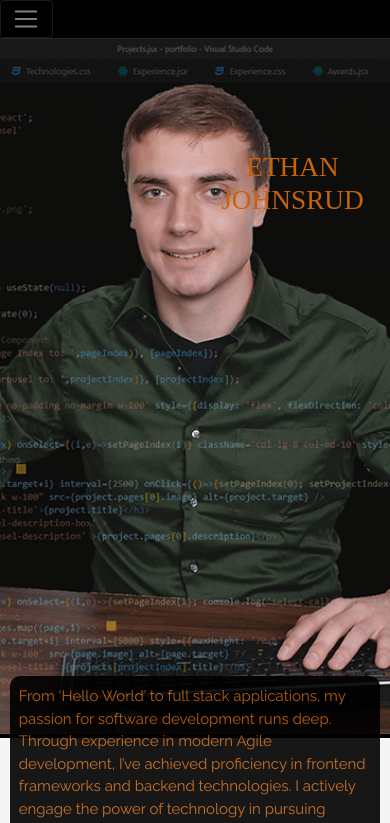
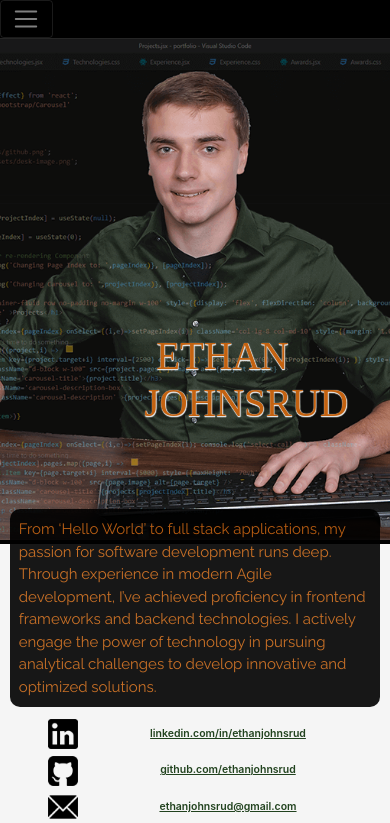
Before and after one commit to ethanjohnsrud/portfolio, a React (Create React App) app: page / in a window 390 px wide. Shown: the top 823 px of the page. Built offline with nearby package versions, Linux system fonts and the light colour scheme; a web font is replaced by a local one.

Commit message:
Text and Image Improvments

```diff
--- a/src/Cover/Cover.css
+++ b/src/Cover/Cover.css
@@ -1,15 +1,16 @@
 #cover-image {
-  height: 83vh;
+  height: 82vh;
   min-width: 100%;
   object-fit: cover;
+  object-position: top;
   top: 0;
-  margin-bottom: 1.50rem;
+  margin-bottom: 0.5rem;
   border-bottom: 0.3rem solid black;
 }
-/* Phone */
-@media screen and (max-width: 600px){
+ /* Phone and tablet */
+ @media only screen and (max-width: 992px){
   #cover-image {
-    height: '40vh';
+    height: 60vh;
   }
 }
 #name {
@@ -19,10 +20,15 @@
     font-size: 7vw;
     position: absolute;
     top: 10%;
-    right: 5%;
+    right: 3%;
     max-width: 40%;
     white-space: pre-wrap;
     text-align: center;
+
+    text-shadow: 0.1vw 0.1vw 1px #e0e0e0,
+    0.1vw 0.2vw 1px #e0e0e0,
+    0.1vw 0.2vw 1px #e0e0e0,
+    0.1vw 0.3vw 1px #e0e0e0;
   }
   #about-caption {
     position: absolute;
@@ -34,11 +40,14 @@
     background-color: black;
     opacity: 0.85;
   }
-  /* Phone */
-  @media screen and (max-width: 992px){
+  /* Phone and tablet */
+  @media only screen and  (max-width: 992px) and  (min-height: 500px){
     #name {
-      width: 100%;
+      font-size: 10vw;
+      right: 23%;
+      width: 75%;
       white-space: pre-wrap;
+      top: 34%;
     }
     #about-caption {
       position: relative;
@@ -46,8 +55,8 @@
       left: 0;
       right: 0;
       margin: auto;
-      bottom: 10vh;
-      margin-bottom: -10vh;
+      bottom: 5vh;
+      margin-bottom: -4vh;
       opacity: 0.9;
     }
   }
@@ -66,8 +75,8 @@
     margin: 1% 10%;
     /* color: whitesmoke; */
   }
-  /* Phone and tablet */
-  @media screen and (max-width: 600px){
+  /* Phone */
+  @media only screen and  (max-width: 992px){
     #contact-information {
       text-align: center;
       margin: auto;
@@ -80,8 +89,8 @@
   color: var(--green);
   overflow: hidden;
 }
-@media screen and (max-width: 600px){
+@media only screen and (max-width: 992px){
   .contact-text {
-    font-size: 0.6rem;
+    font-size: 0.7rem;
   }
 }
--- a/src/Cover/Cover.jsx
+++ b/src/Cover/Cover.jsx
@@ -29,10 +29,10 @@ const Cover = ({passRef}) => {
         JOHNSRUD</h1>
         <div className='container row' style={{position: 'relative', minWidth: '100%'}}>
             {information.map((info)=>
-                <div key={info.text} className='col-md-3 col-sm-6' >
+                <div key={info.text} className='col-lg-3 col-sm-6' >
                     <a data-tip data-for={info.text + '-tip'} href={info.link} target='_blank' rel="noopener noreferrer"  style={{display: 'flex', flexDirection: 'row', width: '100%', margin: '1% 10%'}}>
                         <img src={info.icon} alt={info.text} style={{width: '2rem', height: '2rem'}}></img>
-                        <h3 className='link contact-text' style={{fontSize: '0.8rem', margin: 'auto', fontWeight: '600', color: 'var(--green)'}}>{info.text}</h3>
+                        <h3 className='link contact-text' style={{}}>{info.text}</h3>
                     </a>
                     <Tip id={info.text + '-tip'}><span>{info.prompt}</span></Tip>
                 </div>
--- a/src/Experience/Experience.css
+++ b/src/Experience/Experience.css
@@ -146,7 +146,7 @@ hr {
     transform:scale(1.35);
 }
 /* phone  */
-@media screen and (max-width: 769px){
+@media only screen and (max-width: 769px){
     #experience-section {
         margin: 3%;
     }
--- a/src/Experience/Experience.jsx
+++ b/src/Experience/Experience.jsx
@@ -9,7 +9,7 @@ const Experience = ({passRef}) => {
 
     const EXPERIENCES=[
         {position: 'Software Developer', company: 'Fasetto', time: '2020 - 2021', link: 'https://www.fasetto.com/', icon: fasetto,
-            summary: '•  Implemented frequent Q&A testing, version control; enabling smooth flow from demonstrating prototypes though iterating development to final production and release.\n• Coordinated communication between client and project manager on development progress and expectations; allowing the team to stay on schedule and reducing confusion.\n• Designed publication, prints, and digital design; improving company marketing and product recognition',
+            summary: '•  Implemented frequent Q&A testing, version control; enabling smooth flow from demonstrating prototypes though iterating development to final production and release.\n• Coordinated communication between client and project manager on development progress and expectations; allowing the team to stay on schedule and reducing confusion. \n• Designed publication, prints, and digital design; improving company marketing and product recognition',
             achievements: [{title: 'Navigated the full software lifecycle in developing Concept Environment:',
                 list: ['1) Brainstorming Ideas', '2) Mock Prototypes', '3) Feature Development', '4) Client User Interface', '5) Backend Server Organization', '6) Market Research', '7) Version Control Management', '8) Marketing', '9) Production Release', '10) Deployment',
                 ]},
--- a/src/Projects/Projects.css
+++ b/src/Projects/Projects.css
@@ -65,19 +65,19 @@
     max-width: 15.0rem; */
     cursor: pointer;
   }
-  @media screen and (max-width: 600px){
+  @media only screen and (max-width: 600px){
     .project-list {
       width: 75vw;
       max-height: 25vh;
     }
   }
-  @media screen and (min-width: 768px){
+  @media only screen and (min-width: 768px){
     .project-list {
       width: 35vw;
       max-height: 22vh;
     }
   }
-  @media screen and (min-width: 992px){
+  @media only screen and (min-width: 992px){
     .project-list {
       width: 20vw;
       max-height: 18vh;
@@ -268,7 +268,7 @@
   }
 }
 
-@media screen and (min-width: 992px){
+@media only screen and (min-width: 992px){
   .carousel-box {
    margin: 0 10%;
   }
@@ -416,7 +416,7 @@
   border-bottom-left-radius: 1.0rem;
 
 }
-.carousel-demo {
+.carousel-demo-button {
   z-index: 6;
   position: absolute;
   top: 3rem;
@@ -434,3 +434,7 @@
   padding: 0.5rem;
   cursor: pointer;
 }
+.carousel-demo-button-invert {
+  color: var(--orange);
+  background-color: black;
+}
--- a/src/Projects/ProjectsContent.jsx
+++ b/src/Projects/ProjectsContent.jsx
@@ -74,6 +74,12 @@ const ProjectsContent = () => {
         }
     }, 5000);
 
+    //Regular Interval, Toggle Demo Flashes
+    const [invertDemo, setInvertDemo] = useState(false);
+    useAutoPlay(()=>{
+        setInvertDemo(previous => !previous);
+    }, 750);
+
     //Whether to Display Side Arrows
     const allowPrevious = () => previewMode ? false : (pageIndex > 0);
     const allowNext = () => previewMode ? false : (pageIndex < (projects[projectIndex].pages.length-1));
@@ -125,9 +131,10 @@ const ProjectsContent = () => {
                 <div className='' key={projects[projectIndex].pages[pageIndex].target+pageIndex+projects[projectIndex].title} style={{height: 'calc(min(1200px, 100vw) * 0.537)', width: projects[projectIndex].pages[pageIndex].type == 'vertical-scroll' ? '100%' : '', maxHeight: '75vh', overflowY: projects[projectIndex].pages[pageIndex].type == 'vertical-scroll' ? 'scroll' : 'hidden', margin: '0.25rem auto'}} >
                     <ProjectMedia projectIndex={projectIndex} pageIndex={pageIndex} carouselRef={carouselRef} />
                     <h3 className='carousel-title' >{projects[projectIndex].title}</h3>
-                    {projects[projectIndex].demo && projects[projectIndex].demo!='' ?
-                        <a data-tip data-for={projects[projectIndex].pages[pageIndex].target + '-tip'} href={projects[projectIndex].demo} target='_blank' rel="noopener noreferrer" className='' >
-                        <h3 className='carousel-demo' >DEMO</h3></a> : <section className='none'></section>}
+                    {(projects[projectIndex].demo && projects[projectIndex].demo!='') ?
+                        <a data-tip data-for={'project-demo-tip'} href={projects[projectIndex].demo} target='_blank' rel="noopener noreferrer" className='' >
+                        <h3 className={`carousel-demo-button${invertDemo ? ' carousel-demo-button-invert' : ''}`} >DEMO</h3></a> : <section className='none'></section>}
+                        <Tip id={'project-demo-tip'}><span>Click to See</span></Tip>
                     {projects[projectIndex].pages[pageIndex].type == 'vertical-scroll' ? <div></div>
                     : <div id='describe-box' className='carousel-description-box' >
                         <p className='carousel-description' style={{paddingBottom: previewMode ? '0.4rem' : ''}} >{projects[projectIndex].pages[pageIndex].description}</p>
--- a/src/Projects/ProjectsData.jsx
+++ b/src/Projects/ProjectsData.jsx
@@ -149,7 +149,7 @@ const projects = [ //Target no spaces or Caps
         {target: 'umd-alive-stories', content: umdAliveStories, type: 'vertical-scroll', description: ''},
         {target: 'umd-alive-commits', content: umdAliveCommits, type: 'video', description: 'Our team used github version control to manage our project files.  I became familiar with git commands, practicing frequent commits, and managing version conflicts.'},
     ]},
-    {target: 'terrarium-control', title: 'Terrarium Control', github: 'https://github.com/ethanjohnsrud/project-manager', hours: 50, caption: 'Automation and Remote API Control',
+    {target: 'terrarium-control', title: 'Terrarium Control', github: 'https://github.com/ethanjohnsrud/project-manager', hours: 50, caption: 'Automation and Remote API Control', demo: 'https://terrarium-control-demo.netlify.app/',
         tech: ['pi', 'web', 'node', 'express', 'photoshop'],
         pages: [
             {target: 'terrarium-control-control', content: terrariumControl, type: 'image', description: 'Responsive and Pure HTML and CSS user interface.  Controls device outlets through express server and API interface.  Manages terrarium environment based on sensor readings and analysis.'},
--- a/src/Technologies/Technologies.css
+++ b/src/Technologies/Technologies.css
@@ -108,7 +108,7 @@
 
   }
 
-  @media screen and (max-width: 992px){
+  @media only screen and (max-width: 992px){
     .technologies-box-map {
       display: none;
     }
--- a/src/index.css
+++ b/src/index.css
@@ -11,7 +11,7 @@
   color: var(--orange);
 }
 /* phone  */
-@media screen and (max-width: 600px){
+@media only screen and (max-width: 600px){
   :root {
     /* change font size also change reverence in Education */
     font-size: 15px;
@@ -82,7 +82,7 @@ body .bg-dark {
   margin-right: 6.0rem;
 }
 
-@media screen and (max-width: 768px){
+@media only screen and (max-width: 768px){
   #contact-label {
     margin-right: 0;
   }
```
Also changed, not shown: src/Awards/Awards.css (+4 -4 lines).
